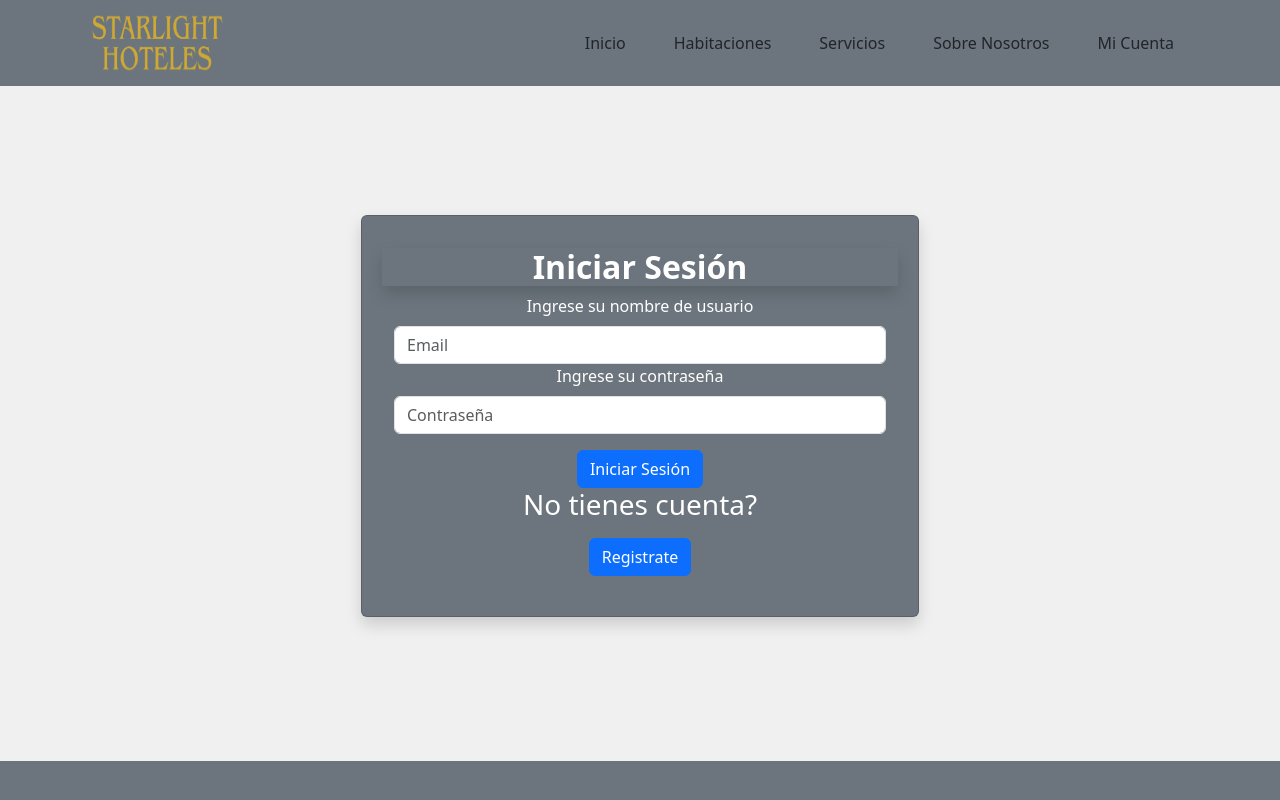
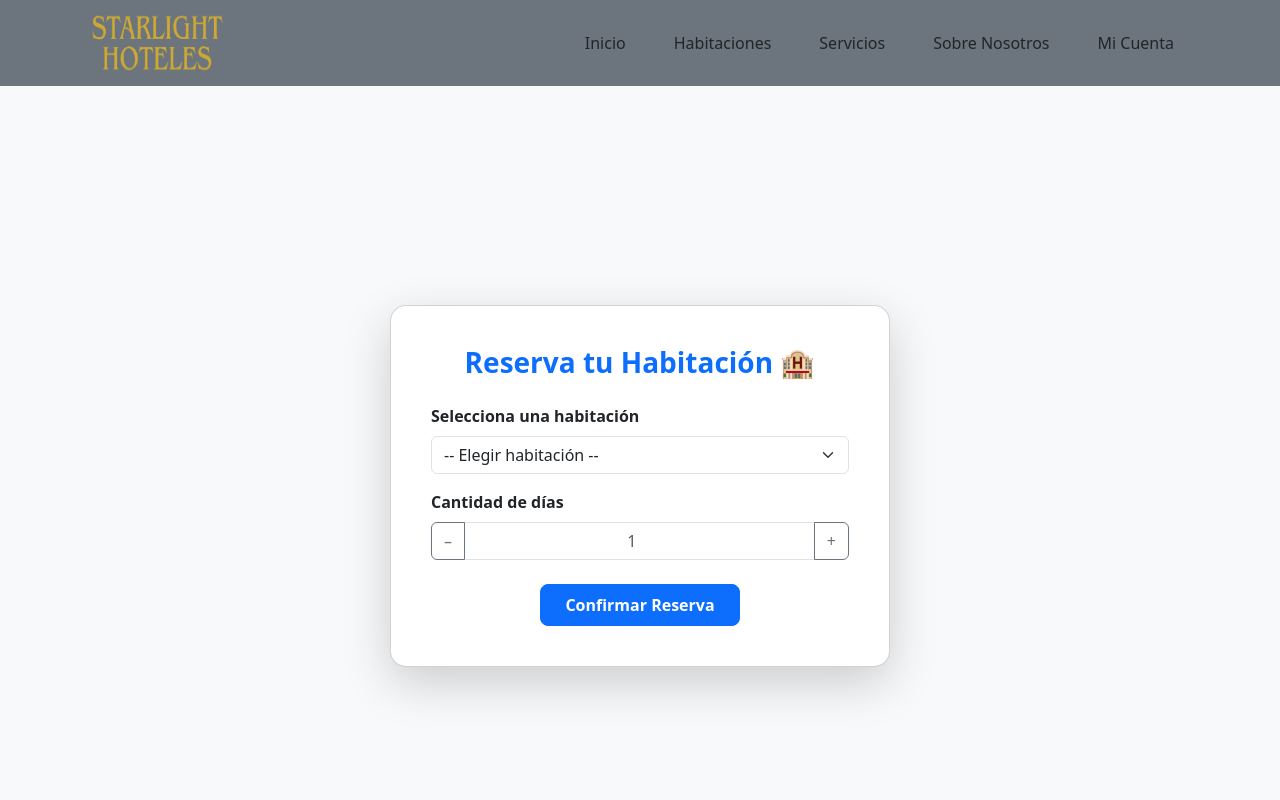
Before and after one commit to mvissani/Trabajo-Grupal-Programacion-III, a React (Vite) app: page /reservation in a window 1280 px wide. Before the commit this address led to /login. Shown: the top 800 px of the page. Built offline with nearby package versions, Linux system fonts and the light colour scheme.

Commit message:
reservation

```diff
--- a/src/App.jsx
+++ b/src/App.jsx
@@ -27,9 +27,9 @@ function App() {
 				<Route path="/login" element={<Login />} />
 				<Route path="/register" element={<Register />} />
 
-				<Route element={<Protected />}>
-					<Route path="/reservation" element={<Reservation />} />
-				</Route>
+				{/* <Route element={<Protected />}> */}
+				<Route path="/reservation" element={<Reservation />} />
+				{/* </Route> */}
 
 				<Route path="/sales" element={<Sales />} />
 				<Route path="/services" element={<Services />} />
--- a/src/components/reservation/Reservation.jsx
+++ b/src/components/reservation/Reservation.jsx
@@ -1,10 +1,67 @@
+import {
+	Button,
+	Card,
+	Col,
+	Container,
+	Form,
+	InputGroup,
+	Row,
+} from "react-bootstrap";
+import { useNavigate } from "react-router";
 
 function Reservation() {
+	return (
+		<div className="d-flex justify-content-center align-items-center min-vh-100 bg-light">
+			<Card
+				className="shadow-lg p-4 rounded-4"
+				style={{ maxWidth: "500px", width: "100%" }}
+			>
+				<Card.Body>
+					<Card.Title className="text-center mb-4 fs-3 fw-semibold text-primary">
+						Reserva tu Habitación 🏨
+					</Card.Title>
 
-    return (
-        <>
-        </>
-    )
+					<Form>
+						<Form.Group className="mb-3">
+							<Form.Label className="fw-semibold">
+								Selecciona una habitación
+							</Form.Label>
+							<Form.Select>
+								<option value="">-- Elegir habitación --</option>
+								{/* Opciones dinámicas acá */}
+							</Form.Select>
+						</Form.Group>
+
+						<Form.Group className="mb-3">
+							<Form.Label className="fw-semibold">Cantidad de días</Form.Label>
+							<InputGroup>
+								<Button variant="outline-secondary">–</Button>
+								<Form.Control
+									type="number"
+									min="1"
+									className="text-center"
+									placeholder="1"
+								/>
+								<Button variant="outline-secondary">+</Button>
+							</InputGroup>
+						</Form.Group>
+
+						<Row className="mt-4">
+							<Col className="d-flex justify-content-center">
+								<Button
+									type="submit"
+									variant="primary"
+									className="px-4 py-2 fw-semibold rounded-3"
+								>
+									Confirmar Reserva
+								</Button>
+							</Col>
+						</Row>
+					</Form>
+				</Card.Body>
+			</Card>
+		</div>
+	);
 }
 
-export default Reservation
+export default Reservation;
```
